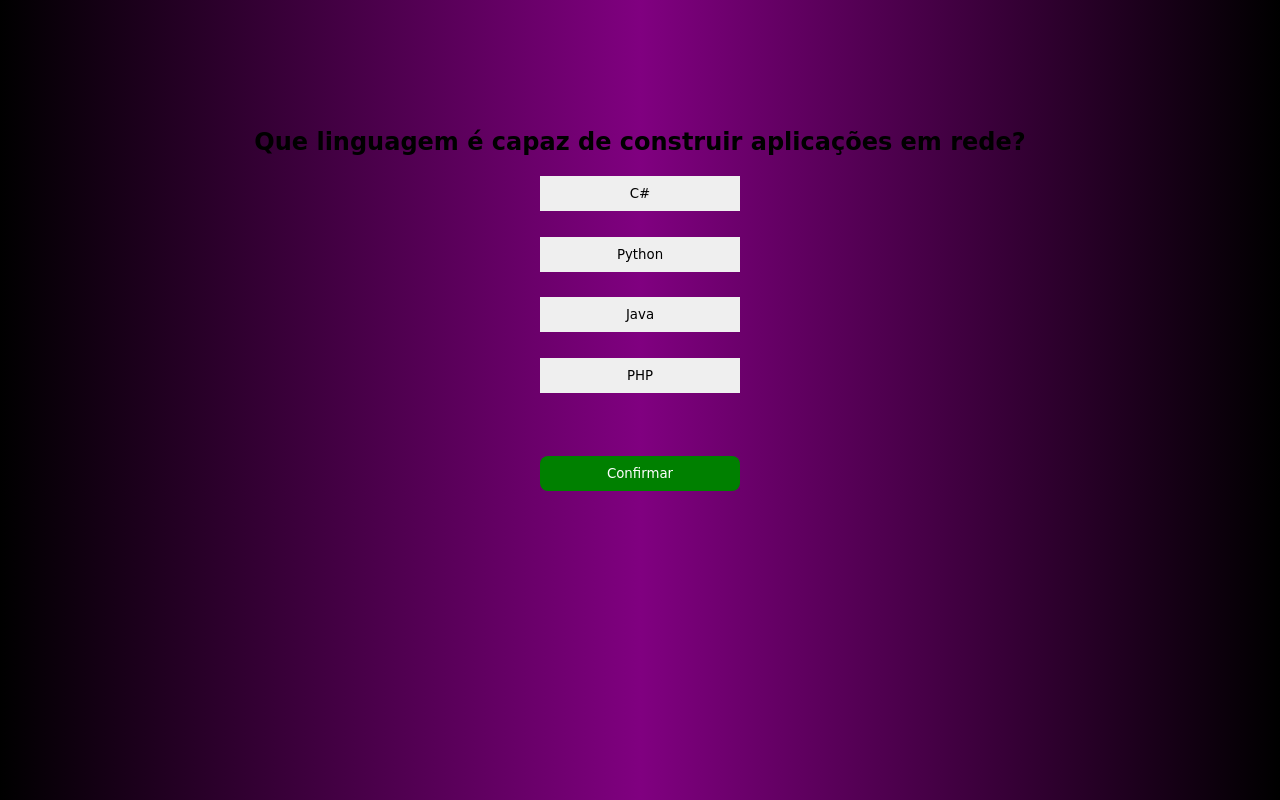
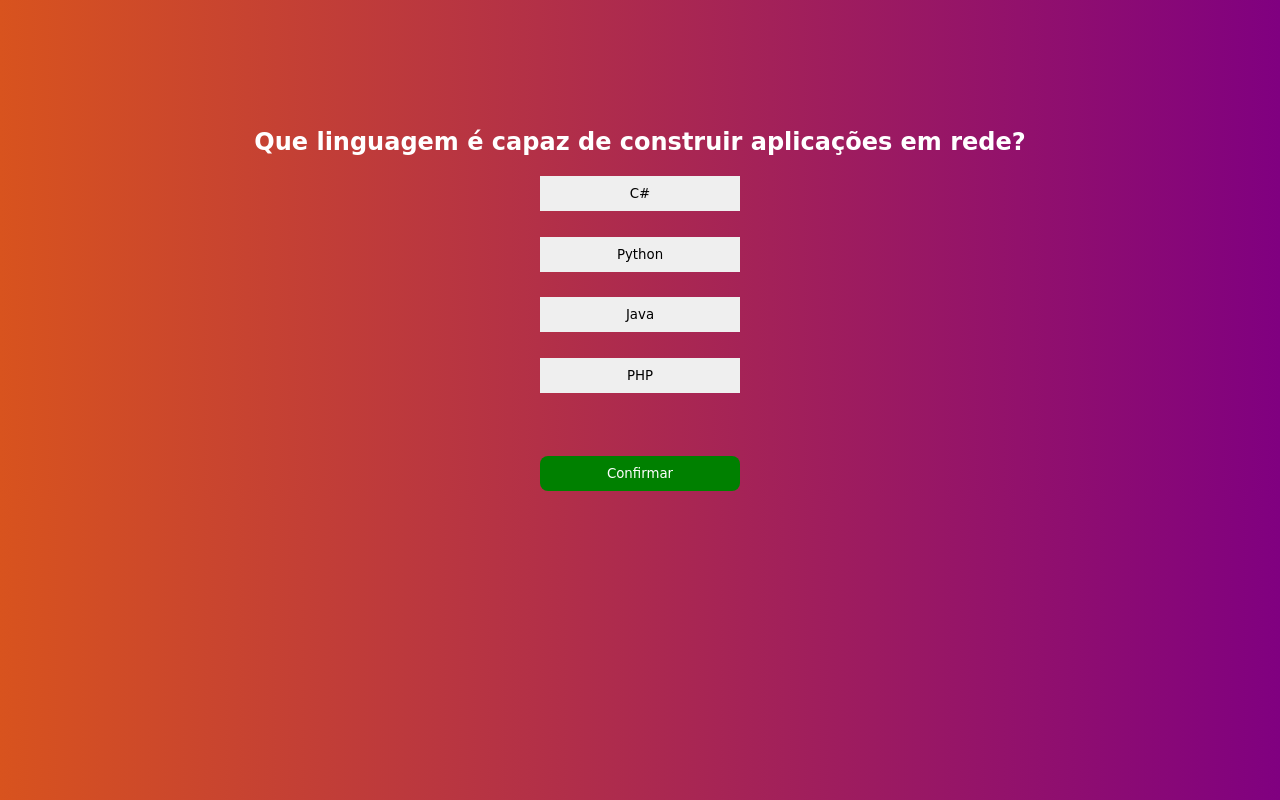
Before and after one commit to HelenLazarotti/Quiz, a plain HTML site: page index.html in a window 1280 px wide. Drawn offline with Linux system fonts and the light colour scheme; a web font is replaced by a local one.

Commit message:
Update styleGame.css

```diff
--- a/css/styleGame.css
+++ b/css/styleGame.css
@@ -6,11 +6,14 @@ body{
     padding: 0;
     margin: 0;
     text-align: center;
-    background: linear-gradient(to right, #000000, #800080, #000000);
+    background: linear-gradient(to right, #d8531e, #800080);
     font-family: 'Neucha', cursive;
 }
 #quiz{
     margin-top: 10%;
+}
+#pergunta{
+    color: #ffffff;
 }
 button{
     width: 200px;
```
